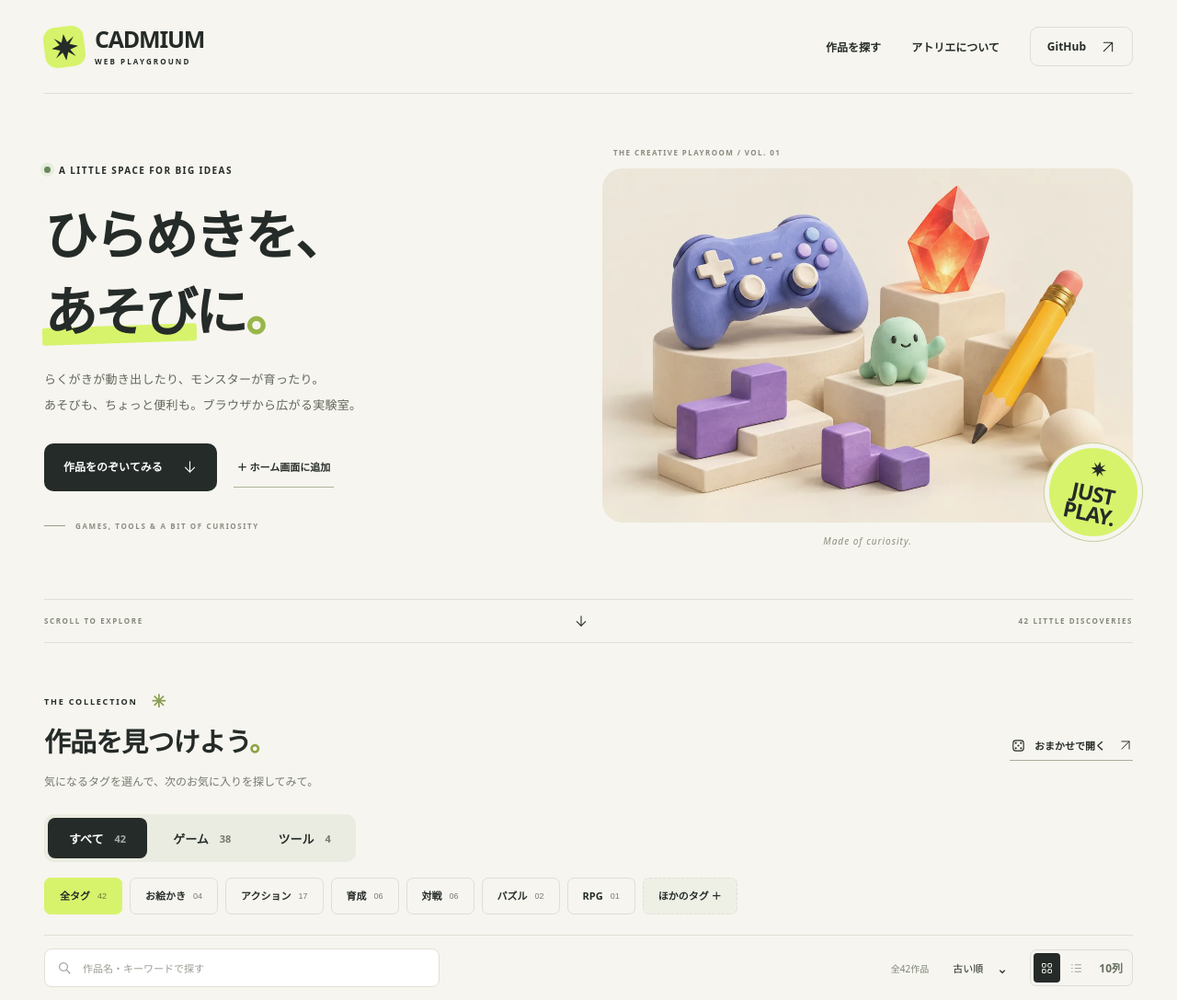
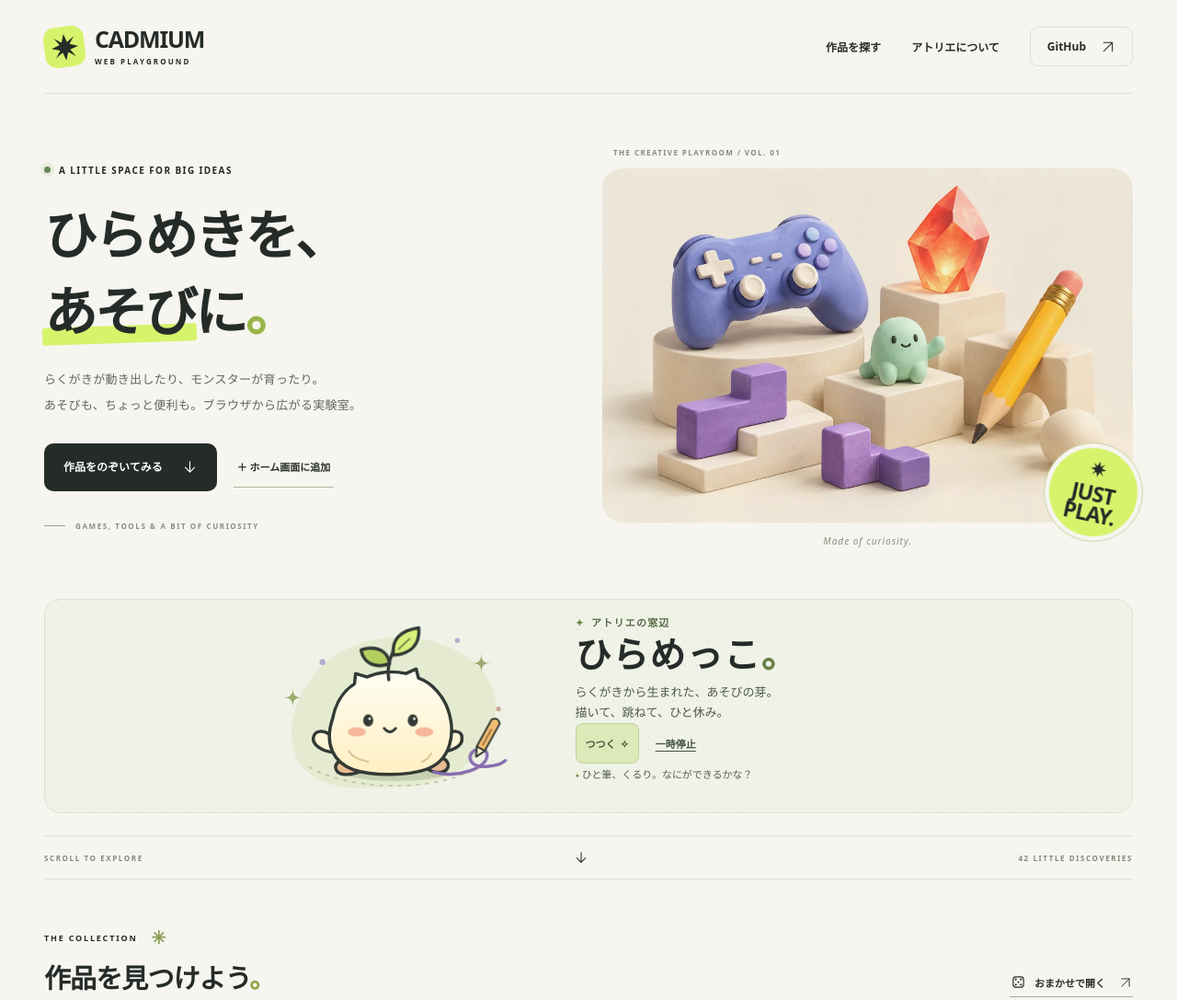
Before and after one commit to cadmium2525/list, a plain HTML site: page dist/index.html in a window 1280 px wide. Shown: the top 1087 px of the page at 92% size. Drawn offline with Linux system fonts and the light colour scheme; no server answers.

Commit message:
Add Hiramekko mascot and five-column gallery view

```diff
--- a/dist/index.html
+++ b/dist/index.html
@@ -19,11 +19,13 @@
   <link rel="manifest" href="manifest.webmanifest">
   <link rel="stylesheet" href="styles.css">
   <link rel="stylesheet" href="mobile.css">
+  <link rel="stylesheet" href="mascot.css">
   <script src="projects.js" defer></script>
   <script src="popularity-config.js" defer></script>
   <script src="popularity.js" defer></script>
   <script src="app.js" defer></script>
   <script src="pwa.js" defer></script>
+  <script src="mascot.js" defer></script>
 </head>
 <body>
   <a class="skip-link" href="#collection">作品一覧へスキップ</a>
@@ -70,6 +72,74 @@
       </div>
     </section>
 
+    <section class="mascot wrap" id="mascot" aria-labelledby="mascot-title" data-action="idle">
+      <div class="mascot-stage">
+        <svg class="mascot-art" viewBox="30 14 214 149" role="img" aria-labelledby="mascot-art-title" xmlns="http://www.w3.org/2000/svg">
+          <title id="mascot-art-title">頭に芽を生やした、小さならくがきの生きもの「ひらめっこ」</title>
+          <defs>
+            <linearGradient id="mascot-fur" x2="0" y2="1" gradientUnits="objectBoundingBox">
+              <stop offset="0" stop-color="#fffef3"/><stop offset="1" stop-color="#ffefc3"/>
+            </linearGradient>
+          </defs>
+          <path d="M57 142c-19-21-9-59 11-83 21-25 62-37 99-28 39 9 64 37 58 68-6 34-37 58-82 60-41 2-66 4-86-17Z" fill="#e5ebd0"/>
+          <path d="M63 142c32 19 107 24 146 0" fill="none" stroke="#a6b38d" stroke-width="1.5" stroke-dasharray="2 6" stroke-linecap="round" opacity=".65"/>
+          <path d="M48 72c0 7-2 9-9 9 7 0 9 2 9 9 0-7 2-9 9-9-7 0-9-2-9-9Zm165-30c0 7-2 9-9 9 7 0 9 2 9 9 0-7 2-9 9-9-7 0-9-2-9-9Z" fill="#879b52" opacity=".8"/>
+          <circle cx="192" cy="31" r="2.2" fill="#b7abce"/><circle cx="74" cy="50" r="2.6" fill="#b7abce"/><circle cx="228" cy="91" r="2.1" fill="#c9a995"/>
+          <ellipse class="mascot-shadow" cx="138" cy="146" rx="46" ry="8" fill="#46542e" opacity=".18"/>
+          <g class="mascot-jumper">
+            <g class="mascot-body" stroke="#323a35" stroke-width="2.8" stroke-linecap="round" stroke-linejoin="round">
+              <path d="M106 132c-12-1-23 6-20 12 2 5 10 5 17 3l13-4m39-5 14 7c7 3 14 1 15-4 1-6-9-10-18-10" fill="#e9bd92"/>
+              <path d="M82 115c-7-7-15-5-16 1-1 6 7 12 18 13m96-14c8-7 16-5 16 1 1 7-7 11-18 13" fill="#fff5d8"/>
+              <path d="M83 99c2-11 8-23 19-30l1-9 10 3c9-4 22-6 34-3l9-4 2 8c12 4 22 16 26 28 7 21 2 45-20 52-15 5-45 6-63 0-17-6-26-22-18-45Z" fill="url(#mascot-fur)"/>
+              <path d="M97 128c4 6 10 8 17 9m55-7c-2 4-5 6-8 7" fill="none" stroke="#ddc696" stroke-width="1.7"/>
+              <g class="mascot-sprout">
+                <path d="M132 65c-1-12 4-24 12-32" fill="none"/>
+                <path d="M134 51c-14 4-23-3-24-14 13-3 23 2 24 14Z" fill="#b4cf60"/>
+                <path d="M138 44c-1-13 7-21 24-22 0 14-8 22-24 22Z" fill="#d8ef7b"/>
+                <path d="m143 39 10-8" fill="none" stroke="#78904a" stroke-width="1.6"/>
+              </g>
+              <ellipse cx="104" cy="111" rx="8" ry="4" fill="#f5b69b" stroke="none"/>
+              <ellipse cx="163" cy="111" rx="8" ry="4" fill="#f5b69b" stroke="none"/>
+              <g class="mascot-eyes" fill="#323a35" stroke="none">
+                <ellipse cx="114" cy="101" rx="4.4" ry="5.3"/><ellipse cx="153" cy="101" rx="4.4" ry="5.3"/>
+                <circle cx="115.3" cy="99.5" r="1.15" fill="#fffdf6"/><circle cx="154.3" cy="99.5" r="1.15" fill="#fffdf6"/>
+              </g>
+              <path class="mascot-sleep-face" d="M109 100q5 5 10 0m29 0q5 5 10 0" fill="none" stroke-width="2.5"/>
+              <path class="mascot-mouth" d="M128 108q5 6 10 0" fill="none" stroke-width="2.4"/>
+              <path class="mascot-grin" d="M126 108q7 4 14 0c-2 12-12 12-14 0Z" fill="#d88379" stroke-width="2.1"/>
+            </g>
+          </g>
+          <g class="mascot-prop mascot-prop-draw" stroke-linecap="round" stroke-linejoin="round">
+            <path class="mascot-ink-trail" pathLength="1" d="M171 146c20 6 48-3 47-15-1-11-21-3-13 7 5 6 24 3 29-2" fill="none" stroke="#866cad" stroke-width="2.8"/>
+            <g class="mascot-pencil" transform="translate(210 130) rotate(29)" stroke="#323a35" stroke-width="1.6">
+              <path d="M-4-5v-27q4-5 8 0v27l-4 8Z" fill="#f0bd70"/><path d="M-4-5h8L0 3Z" fill="#fff3d3"/><path d="M0-24v15" stroke="#a67748"/>
+            </g>
+          </g>
+          <g class="mascot-prop mascot-prop-bounce" fill="none" stroke="#8a9d5a" stroke-width="2.1" stroke-linecap="round">
+            <path d="m78 123-9 8m11 5-13 6m130-19 9 8m-11 5 13 6"/>
+          </g>
+          <g class="mascot-prop mascot-prop-doze" fill="none" stroke="#8b78a8" stroke-width="2.3" stroke-linejoin="round" stroke-linecap="round">
+            <path d="M181 89h8l-8 8h8m3-20h11l-10 11h11m0-26h13l-12 13h13"/>
+          </g>
+          <g class="mascot-prop mascot-prop-star" fill="#f8ce72" stroke="#876e40" stroke-width="1.6" stroke-linejoin="round">
+            <path d="m198 63 4 9 10 1-8 7 2 10-8-5-9 5 2-10-7-7 10-1Z"/>
+            <path d="m70 86 2.5 5.5 6 .7-4.5 4 1 6-5-3-5 3 1-6-4.5-4 6-.7Z" fill="#d1bdeb" stroke="#8875a3"/>
+          </g>
+        </svg>
+      </div>
+      <div class="mascot-copy">
+        <p class="mascot-kicker"><span aria-hidden="true">✦</span> アトリエの窓辺</p>
+        <h2 id="mascot-title">ひらめっこ<span>。</span></h2>
+        <p class="mascot-intro">らくがきから生まれた、<wbr>あそびの芽。<br>描いて、跳ねて、ひと休み。</p>
+        <div class="mascot-controls">
+          <button class="mascot-nudge" type="button" data-mascot-nudge hidden>つつく <span aria-hidden="true">✧</span></button>
+          <button class="mascot-pause" type="button" data-mascot-pause aria-label="ひらめっこの自動の動きを一時停止" hidden>一時停止</button>
+        </div>
+      </div>
+      <p class="mascot-caption"><span aria-hidden="true">●</span> <span data-mascot-caption>なんのあそびを考えてる？</span></p>
+      <span class="sr-only" role="status" data-mascot-status></span>
+    </section>
+
     <div class="section-divider wrap"><span>SCROLL TO EXPLORE</span><svg class="icon"><use href="#i-down"/></svg><span id="work-total">42 LITTLE DISCOVERIES</span></div>
 
     <section class="collection wrap" id="collection" aria-labelledby="collection-title">
@@ -90,7 +160,7 @@
             <div class="view-controls" role="group" aria-label="作品の表示形式">
               <button class="view-button active" id="grid-view" type="button" aria-label="カード表示" aria-pressed="true"><svg class="icon"><use href="#i-grid"/></svg></button>
               <button class="view-button" id="list-view" type="button" aria-label="リスト表示" aria-pressed="false"><svg class="icon"><use href="#i-list"/></svg></button>
-              <button class="view-button view-button-text" id="thumbs-view" type="button" aria-label="サムネイル10列表示" aria-pressed="false" title="サムネイルを10列で表示">10列</button>
+              <button class="view-button view-button-text" id="thumbs-view" type="button" aria-label="サムネイル5列表示" aria-pressed="false" title="サムネイルを5列で表示">5列</button>
             </div>
           </div>
         </div>
--- /dev/null
+++ b/dist/mascot.css
@@ -0,0 +1,75 @@
+.mascot {
+  display: grid;
+  grid-template-columns: minmax(0, 290px) minmax(0, 370px);
+  grid-template-rows: auto auto;
+  align-items: center;
+  justify-content: center;
+  column-gap: clamp(12px, 4vw, 60px);
+  min-height: 194px;
+  padding: 16px clamp(16px, 5vw, 85px);
+  margin-block: 0 24px;
+  overflow: hidden;
+  border: 1px solid #dce2ce;
+  border-radius: 18px;
+  background-color: #f0f2e7;
+  background-image: radial-gradient(#ccd5bc 0.8px, transparent 0.8px);
+  background-size: 13px 13px;
+}
+.mascot-stage { grid-row: 1 / 3; display: grid; place-items: center; min-width: 0; }
+.mascot-art { display: block; width: min(100%, 266px); overflow: visible; }
+.mascot-copy { align-self: end; min-width: 0; }
+.mascot-kicker { color: #536744; font-size: 11px; font-weight: 700; letter-spacing: .11em; margin: 0 0 5px; }
+.mascot-kicker span { color: #728a48; margin-right: 3px; }
+.mascot h2 { color: var(--ink); font-size: clamp(25px, 4vw, 39px); letter-spacing: .035em; line-height: 1.15; margin: 0 0 7px; }
+.mascot h2 span { color: #668146; }
+.mascot-intro { color: #4e584c; font-size: 13px; line-height: 1.75; margin: 0; }
+.mascot-controls { display: flex; align-items: center; flex-wrap: wrap; gap: 4px 8px; }
+.mascot-controls button { min-height: 44px; padding: 6px 10px; color: #43523c; font-size: 11px; font-weight: 700; border-radius: 8px; white-space: nowrap; }
+.mascot-controls button:focus-visible { outline-offset: 1px; }
+.mascot-nudge { background: #dce9b9; border: 1px solid #c0d096; }
+.mascot-nudge span { margin-left: 2px; }
+.mascot-pause { background: transparent; text-decoration: underline; text-underline-offset: 3px; }
+.mascot-caption { align-self: start; grid-column: 2; margin: 4px 0 0; min-height: 3em; color: #536148; font-size: 11px; line-height: 1.5; }
+.mascot-caption > span:first-child { color: #748944; font-size: 7px; vertical-align: 1px; }
+@media (hover: hover) {
+  .mascot-nudge:hover { background: #cddd9d; }
+  .mascot-pause:hover { color: #233924; }
+}
+@media (max-width: 600px) {
+  .mascot { grid-template-columns: minmax(0, 2fr) minmax(0, 3fr); padding: 12px 10px; border-radius: 14px; margin-block-end: 17px; min-height: 0; }
+  .mascot-kicker, .mascot-intro, .mascot-caption { font-size: 10px; }
+  .mascot-controls { column-gap: 2px; }
+  .mascot-controls button { padding-inline: 7px; }
+}
+.mascot-body, .mascot-shadow, .mascot-eyes, .mascot-sprout, .mascot-prop { transform-box: fill-box; }
+.mascot-body, .mascot-sprout { transform-origin: center bottom; }
+.mascot-eyes, .mascot-shadow, .mascot-prop { transform-origin: center; }
+.mascot-prop, .mascot-grin, .mascot-sleep-face { visibility: hidden; }
+.mascot.is-running .mascot-body { animation: mascot-breathe 3.7s ease-in-out infinite; }
+.mascot.is-running .mascot-eyes { animation: mascot-blink 5.8s linear infinite; }
+.mascot.is-running .mascot-sprout { animation: mascot-leaf 4.1s ease-in-out infinite; }
+.mascot[data-action="draw"] .mascot-prop-draw,
+.mascot[data-action="bounce"] .mascot-prop-bounce,
+.mascot[data-action="doze"] .mascot-prop-doze,
+.mascot[data-action="star"] .mascot-prop-star,
+.mascot:is([data-action="star"], [data-action="bounce"]) .mascot-grin,
+.mascot[data-action="doze"] .mascot-sleep-face { visibility: visible; }
+.mascot:is([data-action="star"], [data-action="bounce"]) .mascot-mouth,
+.mascot[data-action="doze"] .mascot-eyes { visibility: hidden; }
+.mascot[data-action="bounce"] .mascot-jumper { animation: mascot-jump 1.8s ease-in-out both; }
+.mascot[data-action="bounce"] .mascot-shadow { animation: mascot-shrink 1.8s ease-in-out both; }
+.mascot[data-action="draw"] .mascot-ink-trail { stroke-dasharray: 1; animation: mascot-draw 1.5s ease-out both; }
+.mascot[data-action="draw"] .mascot-body { animation: mascot-tilt 1.6s ease-in-out; }
+.mascot[data-action="doze"] .mascot-body { animation: mascot-breathe 2.6s ease-in-out infinite; }
+.mascot[data-action="doze"] .mascot-prop-doze { animation: mascot-float 2.8s ease-out infinite; }
+.mascot[data-action="star"] .mascot-prop-star { animation: mascot-spark 2.6s ease-out both; }
+
+@keyframes mascot-breathe { 50% { transform: scale(1.035, .975); } }
+@keyframes mascot-blink { 0%, 37%, 41%, 76%, 79%, 100% { transform: scaleY(1); } 39%, 77.5% { transform: scaleY(.12); } }
+@keyframes mascot-leaf { 25% { transform: rotate(-5deg); } 75% { transform: rotate(5deg); } }
+@keyframes mascot-jump { 15%, 54% { transform: translateY(2px) scaleY(.94); transform-origin: center 145px; } 34% { transform: translateY(-19px); } 69% { transform: translateY(-10px); } 0%, 48%, 82%, 100% { transform: translateY(0); } }
+@keyframes mascot-shrink { 34% { transform: scale(.67); opacity: .10; } 69% { transform: scale(.82); opacity: .14; } }
+@keyframes mascot-draw { from { stroke-dashoffset: 1; } to { stroke-dashoffset: 0; } }
+@keyframes mascot-tilt { 26%, 65% { transform: rotate(5deg); } }
+@keyframes mascot-float { from { transform: translateY(5px); opacity: 0; } 30%, 65% { opacity: 1; } to { transform: translateY(-8px); opacity: 0; } }
+@keyframes mascot-spark { 0% { transform: scale(.5) translateY(6px); opacity: 0; } 30% { transform: scale(1.13); opacity: 1; } 52%, 83% { opacity: 1; transform: scale(1) translateY(-2px); } 100% { opacity: 0; transform: translateY(-7px); } }
--- /dev/null
+++ b/dist/mascot.js
@@ -0,0 +1,70 @@
+(() => {
+  'use strict';
+  const mascot = document.getElementById('mascot');
+  if (!mascot) return;
+
+  const nudge = mascot.querySelector('[data-mascot-nudge]');
+  const pause = mascot.querySelector('[data-mascot-pause]');
+  const caption = mascot.querySelector('[data-mascot-caption]');
+  const status = mascot.querySelector('[data-mascot-status]');
+  const idleCaption = caption.textContent;
+  const motion = matchMedia('(prefers-reduced-motion: reduce)');
+  const scenes = [
+    { action: 'draw', text: 'ひと筆、くるり。なにができるかな？', duration: 3100 },
+    { action: 'bounce', text: 'ぴょん。……もう一回！', duration: 2500 },
+    { action: 'star', text: 'いいこと、ひとつ思いついた！', duration: 2700 },
+    { action: 'doze', text: 'まぶたが、ちょっとだけ重たい。', duration: 5200 },
+  ];
+  let visible = !('IntersectionObserver' in window);
+  let paused = false;
+  let next = 0;
+  let timer;
+
+  const canAutoplay = () => visible && !document.hidden && !motion.matches && !paused;
+
+  function rest() {
+    mascot.dataset.action = 'idle';
+    caption.textContent = idleCaption;
+  }
+
+  function schedule(delay) {
+    clearTimeout(timer);
+    if (canAutoplay()) timer = setTimeout(() => play(false), delay);
+  }
+
+  function play(manual) {
+    clearTimeout(timer);
+    const scene = scenes[next];
+    next = (next + 1) % scenes.length;
+    mascot.dataset.action = scene.action;
+    caption.textContent = scene.text;
+    if (manual) status.textContent = scene.text;
+    timer = setTimeout(() => {
+      rest();
+      schedule(3400 + Math.random() * 2100);
+    }, scene.duration);
+  }
+
+  function sync() {
+    mascot.classList.toggle('is-running', canAutoplay());
+    pause.hidden = motion.matches;
+    pause.textContent = paused ? '自動で動く' : '一時停止';
+    pause.setAttribute('aria-label', paused ? 'ひらめっこの自動の動きを再開' : 'ひらめっこの自動の動きを一時停止');
+    rest();
+    schedule(2800);
+  }
+
+  nudge.hidden = false;
+  nudge.addEventListener('click', () => play(true));
+  pause.addEventListener('click', () => { paused = !paused; sync(); });
+  document.addEventListener('visibilitychange', sync);
+  motion.addEventListener('change', sync);
+  if ('IntersectionObserver' in window) {
+    new IntersectionObserver(([entry]) => {
+      if (visible === entry.isIntersecting) return;
+      visible = entry.isIntersecting;
+      sync();
+    }, { threshold: 0.1 }).observe(mascot);
+  }
+  sync();
+})();
--- a/dist/mobile.css
+++ b/dist/mobile.css
@@ -7,7 +7,7 @@
 .cover-portrait .project-image,.cover-app-icon .project-image{object-fit:contain}
 .cover-app-icon .project-image{padding:22px}
 .list-mode .cover-app-icon .project-image{padding:12px}
-.project-grid.thumbnail-mode{grid-template-columns:repeat(10,minmax(0,1fr));gap:clamp(3px,.6vw,8px)}
+.project-grid.thumbnail-mode{grid-template-columns:repeat(5,minmax(0,1fr));gap:clamp(3px,.6vw,8px)}
 .view-button-text{font-size:12px;font-weight:700;color:#65705e;white-space:nowrap}
 .project-thumbnail{display:block;min-width:0;aspect-ratio:1.7;border-radius:clamp(3px,.6vw,8px);background:var(--cover-color,#e2e5dd);overflow:hidden}
 .thumbnail-image{display:block;width:100%;height:100%;object-fit:cover;object-position:var(--cover-position,50% 50%)}
```
Also changed, not shown: tests/pwa.test.mjs (+8 -2 lines), dist/sw.js, 1 other file.
